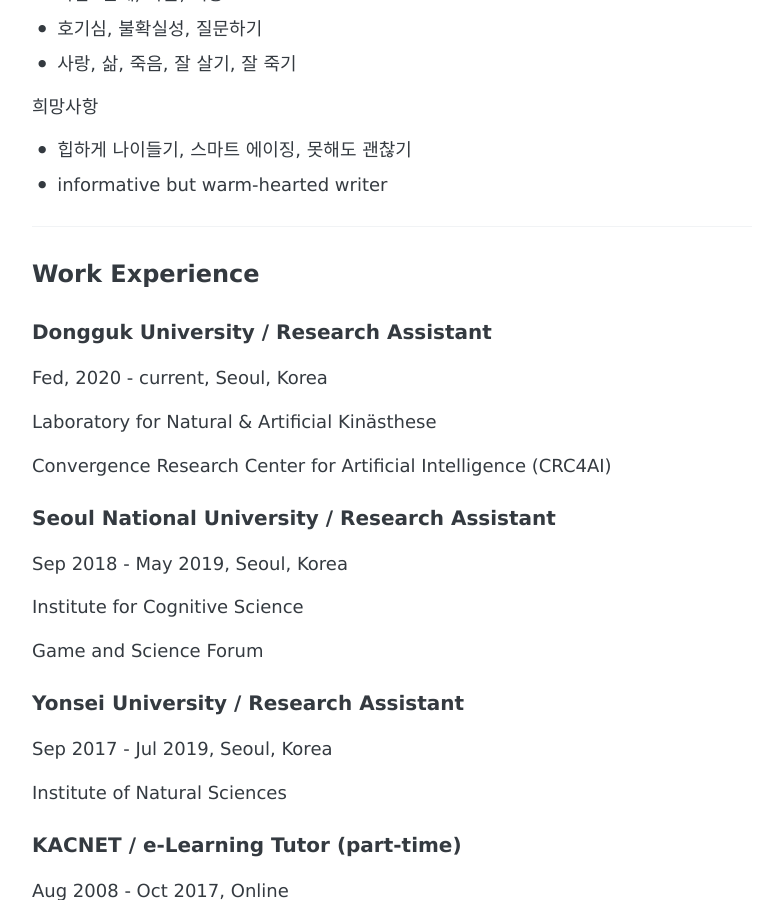
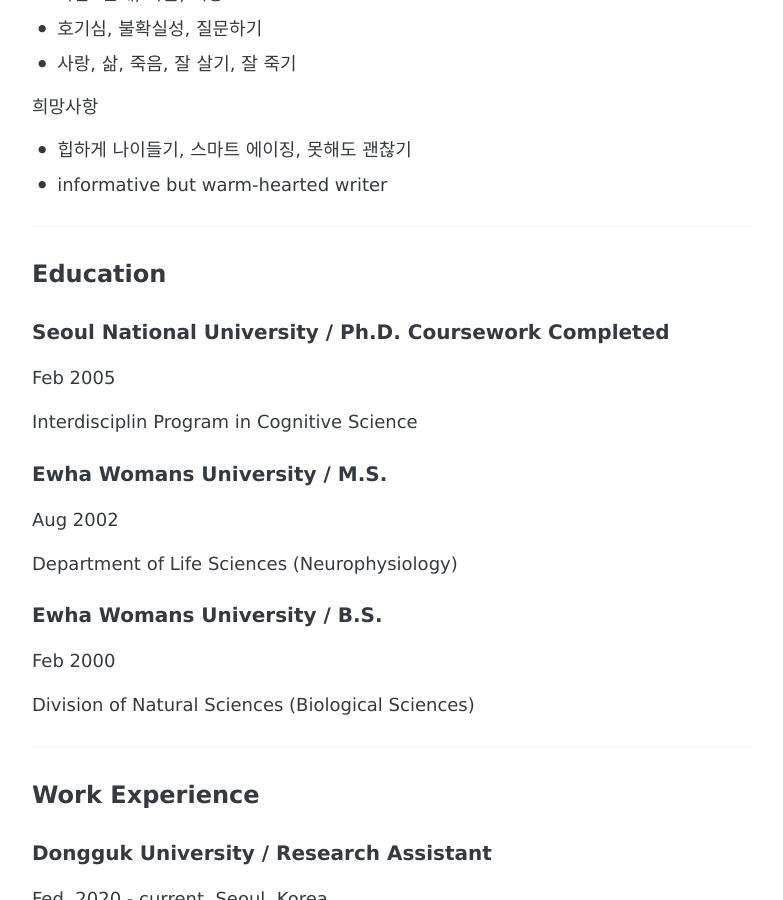
Before and after one commit to shinymj/shinymj.github.io, a Jekyll site: the page built from about.md, in a window 1280 px wide and 900 px high, scrolled down 1079 px. Shown: the whole window, without its empty margins (248-1031 px from the left). Built offline with Jekyll 4.4.1, drawn with Linux system fonts in a browser that asks for light colours; some of the changed text lies outside the part shown.

Commit message:
Update about.md

```diff
--- a/about.md
+++ b/about.md
@@ -38,7 +38,26 @@ I majored Biology and Cognitive Science.
 - informative but warm-hearted writer
 
 ---
+## **Education**
+### Seoul National University / Ph.D. Coursework Completed
 
+Feb 2005
+
+Interdisciplin Program in Cognitive Science
+
+### Ewha Womans University / M.S.
+
+Aug 2002
+
+Department of Life Sciences (Neurophysiology)
+
+### Ewha Womans University / B.S.
+
+Feb 2000
+
+Division of Natural Sciences (Biological Sciences)
+
+---
 ## **Work Experience**
 
 ### **Dongguk University /** Research Assistant
@@ -95,6 +114,7 @@ Institute for Cognitive Science
     [Link](https://onlinelibrary.wiley.com/doi/abs/10.1002/hbm.20058)
 
 ### Proceedings
+- **Shin, M.**, Kim, D., & Ryu, J. K. (2025). "There Is No Such Thing as a Dumb Question," But There Are Good Ones. *Proceedings of the Annual Meeting of the Cognitive Science Society*, 47 (In Press)
 
 - Park, C., Cho, M., **Shin, M.**, Ryu, J. K., & Jang, M. (2025, March). Adaptive Robot-mediated Assessment using LLM for Enhanced Survey Quality in Older Adults Care Programs. In *Proceedings of the 2025 ACM/IEEE International Conference on Human-Robot Interaction (pp. 1534-1538).* Retrieved from https://dl.acm.org/doi/10.5555/3721488.3721714
     [LINK](https://dl.acm.org/doi/10.5555/3721488.3721714)
```
Also changed, not shown: other parts of about.md (+2 -0 lines).
